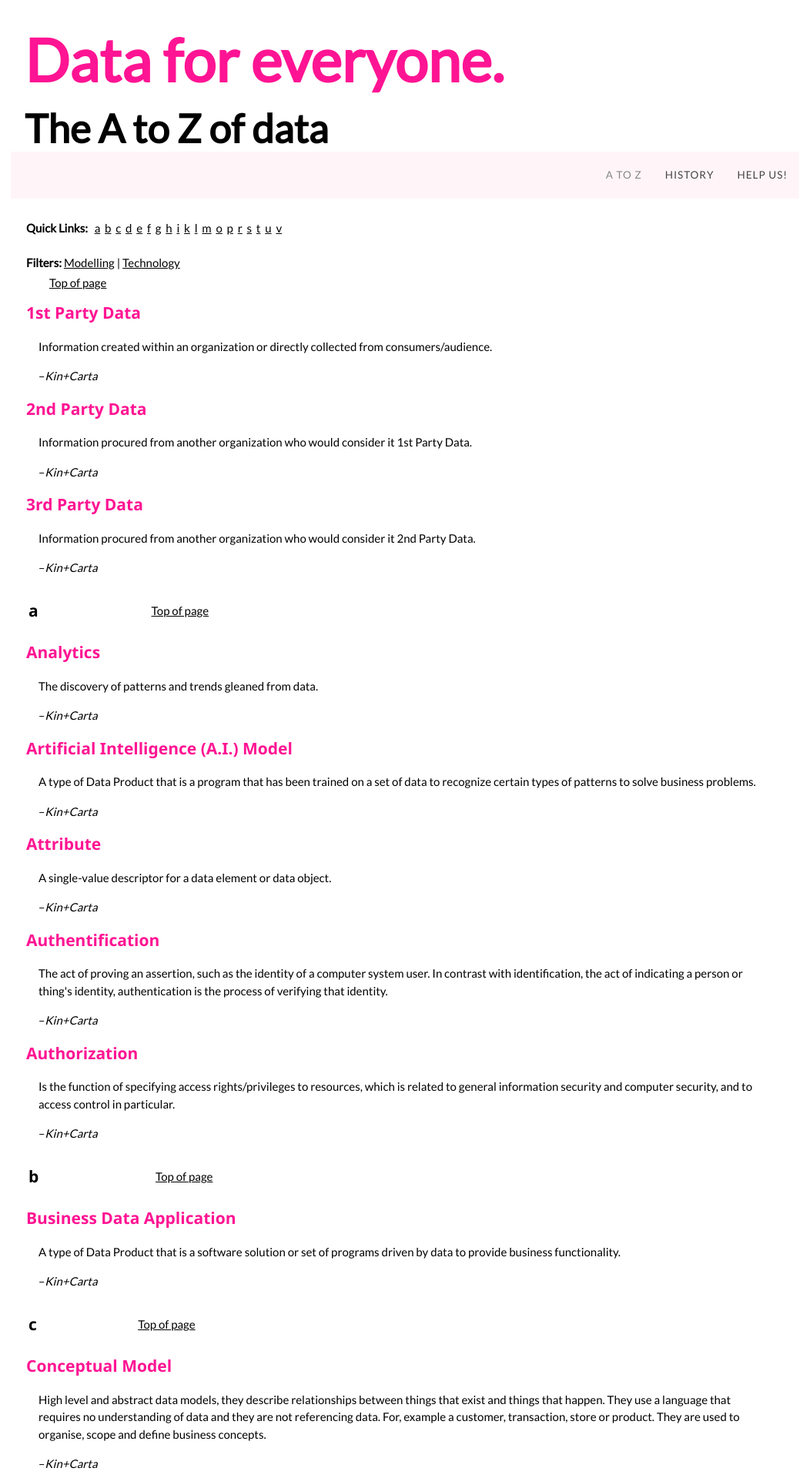
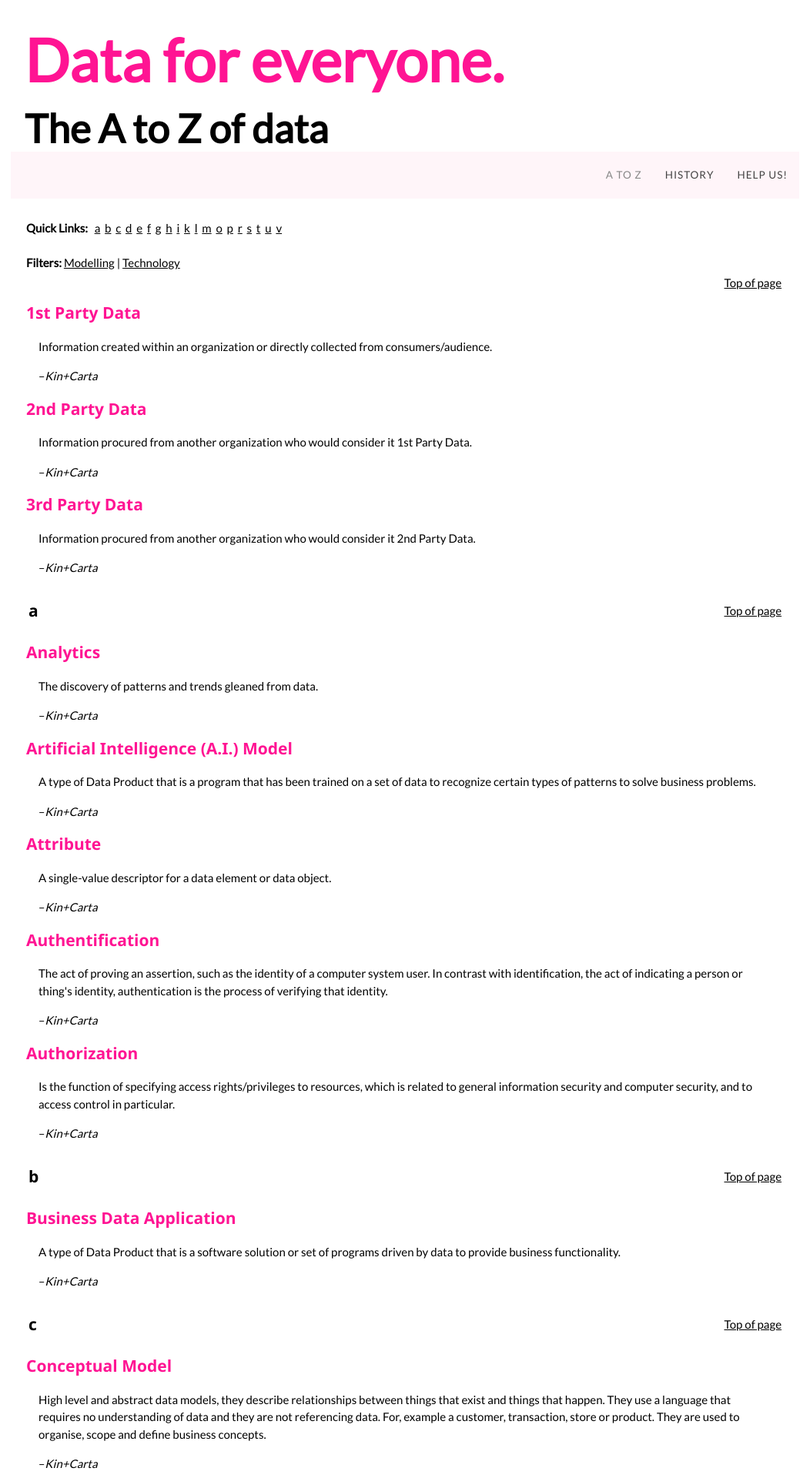
Before and after one commit to unleashyourdata/open_data_glossary, a Jekyll site: the page built from index.html, in a window 1280 px wide. Shown: the top 1920 px of the page at 77% size, without its empty margins (114-1166 px from the left). Built offline with Jekyll 4.4.1, drawn with Linux system fonts in a browser that asks for light colours.

Commit message:
Update include_glossary.html

```diff
--- a/_includes/include_glossary.html
+++ b/_includes/include_glossary.html
@@ -5,8 +5,8 @@
           <section id="{{group.name}}">
           <table width="100%">
           <tr>
-                <td text-align="left"> <h2>{{group.name}}</h2> </td>
-                <td text-align="right"> <a href='index.html#top'>Top of page</a> </td>
+                <td style="text-align:left"> <h2>{{group.name}}</h2> </td>
+                <td style="text-align:right"> <a href='index.html#top'>Top of page</a> </td>
           </tr>
           </table>
           </section>
```
